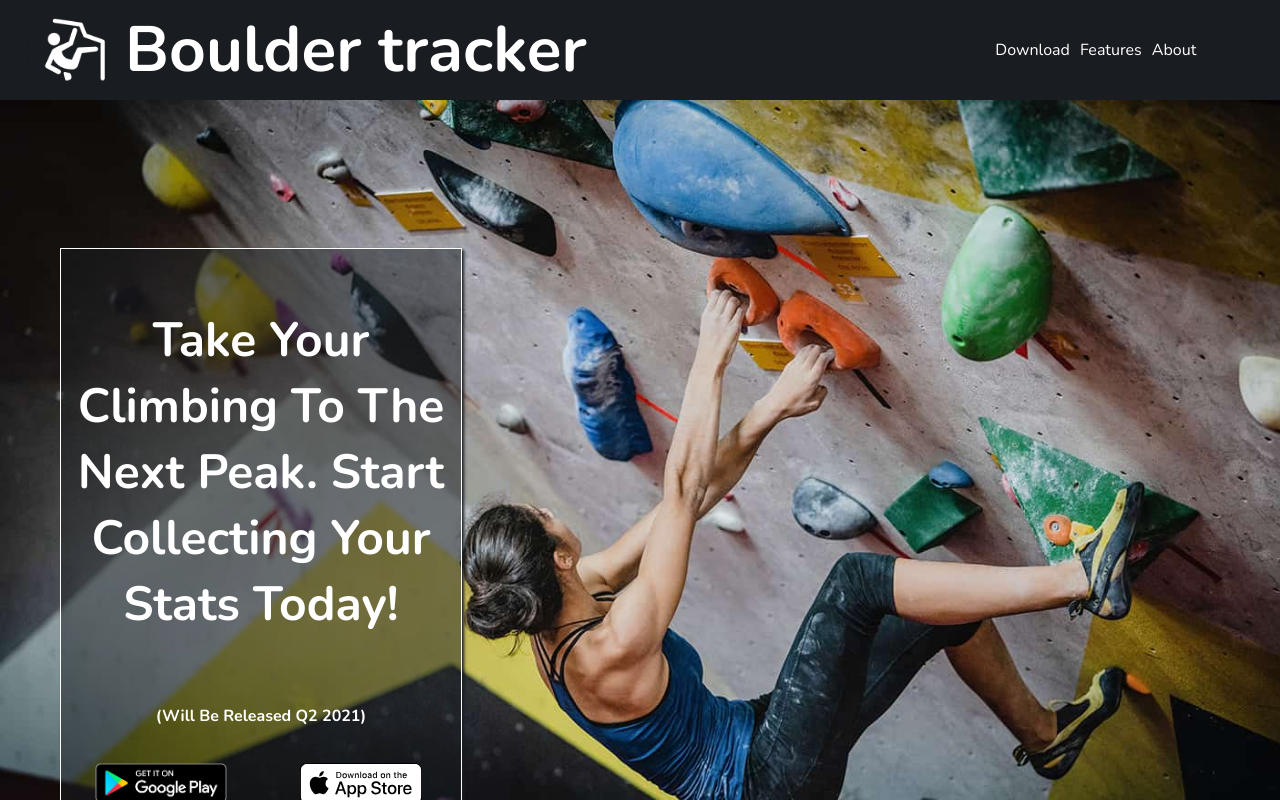
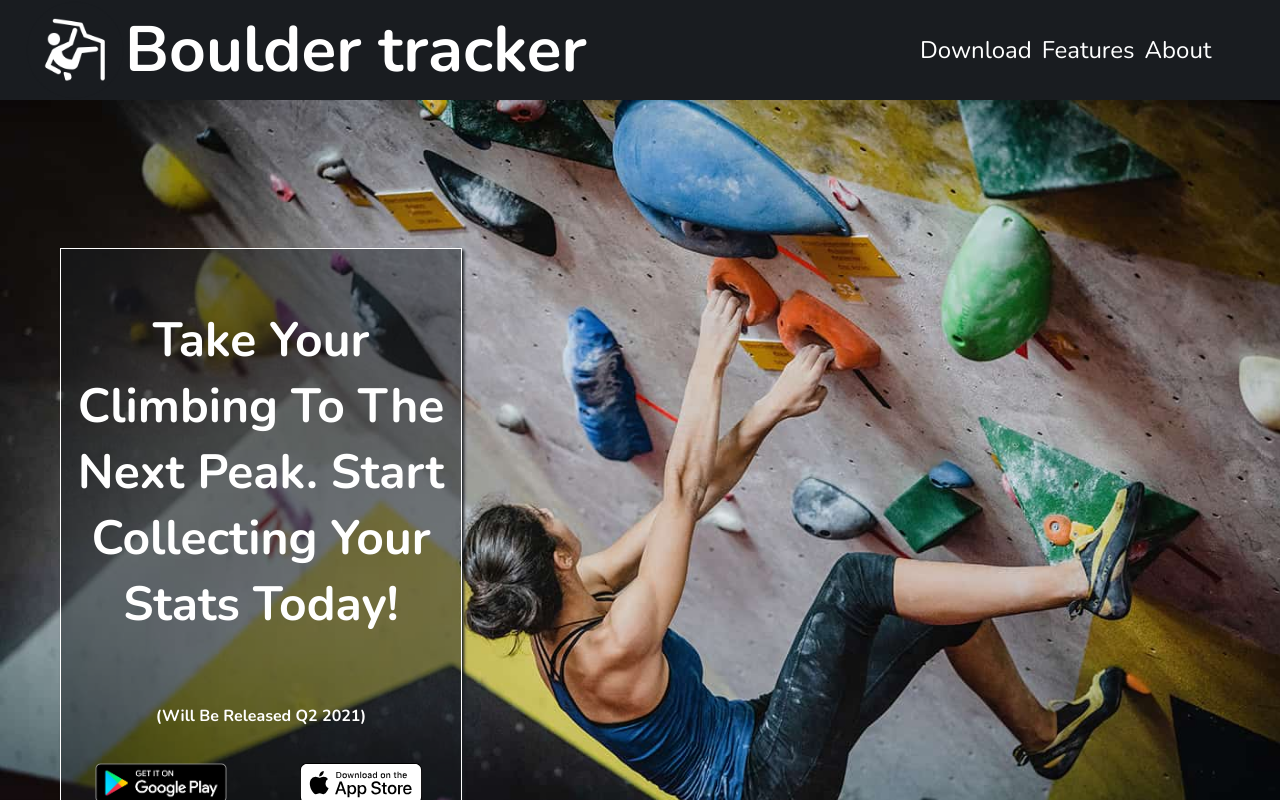
Before and after one commit to gjeddakbs/boulderpage, a React (Create React App) app: page / in a window 1280 px wide. Shown: the top 800 px of the page. Built offline with nearby package versions, Linux system fonts and the light colour scheme.

Commit message:
pyntet på css og index.html

```diff
--- a/src/index.css
+++ b/src/index.css
@@ -2,9 +2,6 @@
   color:white;
   margin: 0;
    font-family: 'Nunito', 'Segoe UI', 'Roboto', 'Ubuntu',  sans-serif;
-  /* font-family: -apple-system, BlinkMacSystemFont, 'Segoe UI', 'Roboto', 'Oxygen',
-    'Ubuntu', 'Cantarell', 'Fira Sans', 'Droid Sans', 'Helvetica Neue',
-    sans-serif; */
   -webkit-font-smoothing: antialiased;
   -moz-osx-font-smoothing: grayscale;
   font-weight: 300;
@@ -16,23 +13,16 @@
 }
 
 header {
-
   background-color: #191C20;
-
   display: flex;
-
   height: 100px;
-
-
 }
 
-
 h1 {
-
   padding: 1% 0% 1% 0%;
   display: inline-block;
+}
 
-}
 h3 {
   font-size: 2em;
 }
@@ -40,24 +30,22 @@
 hr {
 width:50%
 }
+
 p {
   font-size: 1.2em;
 }
+
 .logo-text {
   display: flex;
-  /* margin:auto; */
   flex-grow: 2;
   margin-left: 25px;
   align-items: center;
   font-size: 2em;
-
 }
-
 
 .logo-text img {
   width: 100px;
   height: 100%;
-
 }
 
 .menu {
@@ -65,25 +53,27 @@
   text-align: center;
   flex-grow: 1;
 }
+
 .menu li {
-
   display: inline;
   padding-right: 10px;
 }
 
 li a {
+  font-size: 1.5em;
    text-decoration: none;
    color: white;
 }
+
 li a:hover {
   text-decoration: underline;
 }
 
-
-
 section {
   padding: 20px 60px;
 }
+
+/* Call to action section */
 
 .calltoaction  {
   display: flex;
@@ -91,12 +81,10 @@
   background-size: cover;
   background-image: url("./bakgrunncropped.jpg");
   background-repeat: no-repeat;
-
 }
 
 
 .ctabox {
-
   box-shadow: 2px 2px 3px rgba(25, 28, 32);
   background: rgba(25, 28, 32, 0.5);
   margin-top:8em;
@@ -107,7 +95,6 @@
 
 }
 .ctabox p {
-  color:white;
   text-align: center;
   padding: 10px;
   font-size: 3em;
@@ -131,14 +118,10 @@
   appearance: none;
   background: none;
   border: none;
-
   flex-wrap: nowrap;
 }
 
-
-
 .googlebutton img{
-
   height: 80%;
   width: 80%;
 }
@@ -148,11 +131,11 @@
   width: 65%;
 }
 
+/* FEATURE SECTION */
+
 .appsection {
   background-color: #fff;
   background-image: url("https://www.transparenttextures.com/patterns/gplay.png");
-/* This is mostly intended for prototyping; please download the pattern and re-host for production environments. Thank you! */
-
   color: black;
 
 
@@ -173,7 +156,6 @@
 
 }
 .appsection img {
-
   height: 550px;
   width: 100%;
 
@@ -182,20 +164,18 @@
   flex-wrap: wrap;
   width: 300px;
 }
+
+/* ABOUT SECTION */
+
+
 .about {
   background-color: #191c20;
-/* background-image: url("https://www.transparenttextures.com/patterns/gplay.png"); */
-/* This is mostly intended for prototyping; please download the pattern and re-host for production environments. Thank you! */
-  background-color: #191C20;
   text-align: center;
   font-size: 2em;
-
-
 }
 
 
 .about img {
-
   height: 450px;
   transform: rotate(10deg);
 }
@@ -211,7 +191,6 @@
 
 
 @media(max-width: 1100px) {
-
 p {
   font-size: 1em;
 }
@@ -221,13 +200,9 @@
   justify-content: center;
   text-align: center;
   align-items: center;
-
-
-    text-align: center;
 }
 
 .featuregif {
-
   height: auto;
   width: auto;
 }
@@ -242,12 +217,12 @@
   align-items:center;
   text-align: center;
   height: auto;
+  }
 
-  }
 ul {
   padding-left: 0;
+  }
 
-  }
 .menu {
   flex-basis: 100%;
   padding-left: 0;
@@ -257,6 +232,7 @@
   justify-content: center;
   padding-bottom: 8px;
   }
+
 .logo-text {
   margin-top: 0;
    margin-left: 0;
@@ -265,21 +241,23 @@
   display: flex;
   text-align: center;
   }
+
 .logo-text img {
   height: 800%;
   width: 80%;
   }
+
 .logo-text h1 {
   margin: 0;
   flex-basis: 100%;
   }
 .calltoaction {
   background-image: url("./klatrecropped.jpg");
-
   background-size: cover;
   margin: auto;
   display: flex;
   }
+
 .ctabox p {
   font-size: 2.2em;
   }
```
Also changed, not shown: public/index.html (+2 -21 lines). Lines whose indentation alone changed are shown as unchanged.
